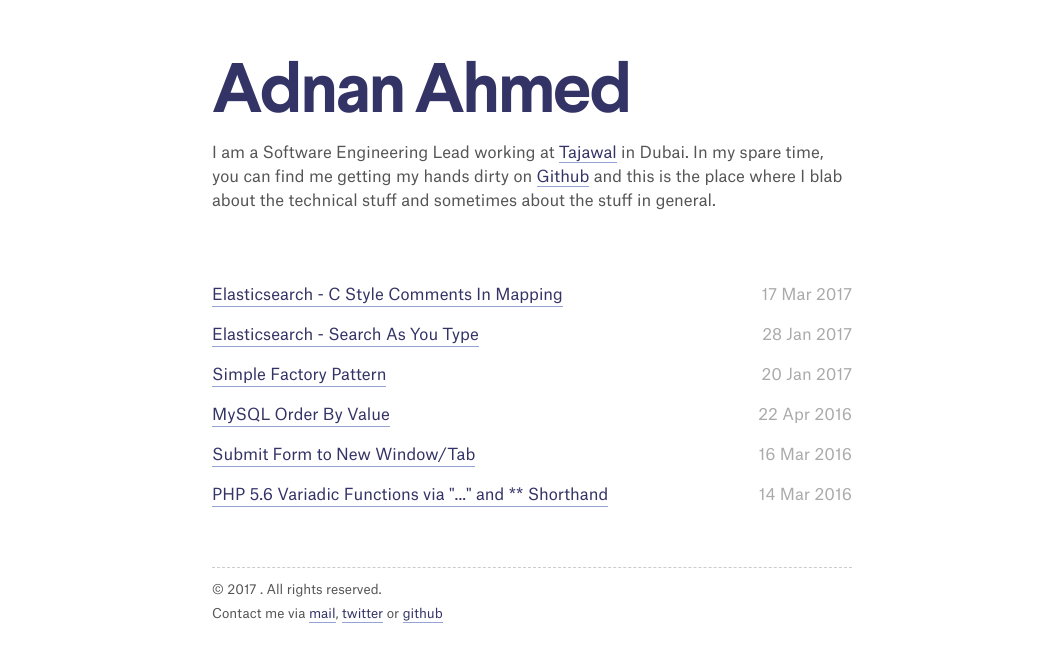
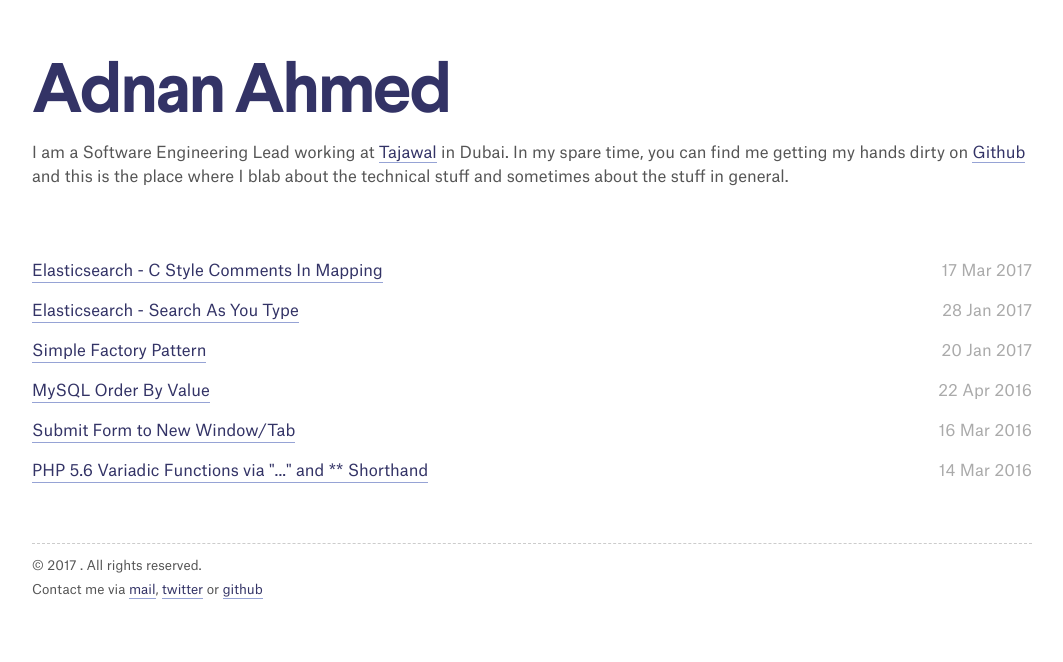
Before and after one commit to Idnan/idnan.github.io, a Jekyll site: the page built from index.html, in a window 1280 px wide. Shown: the top 662 px of the page, without its empty margins (108-1171 px from the left). Built offline with Jekyll 4.4.1, drawn with Linux system fonts in a browser that asks for light colours; some web fonts are replaced; the list of posts is cut into pages by our own code.

Commit message:
Fixed width issue

```diff
--- a/public/css/style.css
+++ b/public/css/style.css
@@ -147,7 +147,7 @@ a:hover {
     background: white;
     min-height: 800px;
 
-    max-width: 50%;
+    max-width: 1000px;
     text-align: left;
     padding: 1px 50px 0;
     margin: auto;
```
